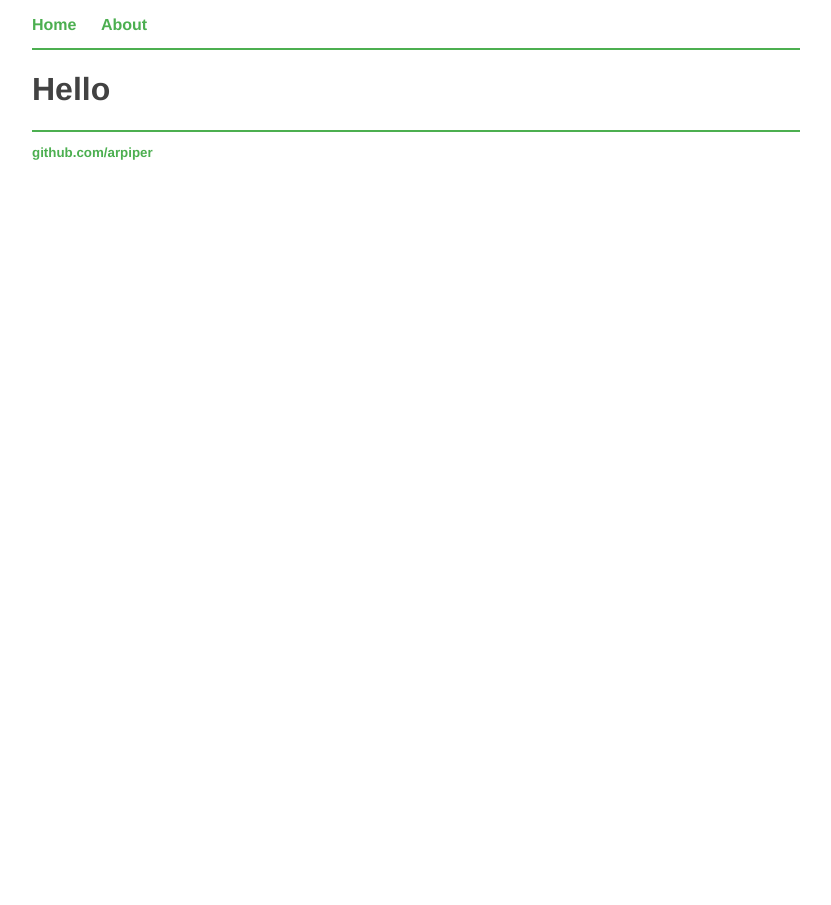
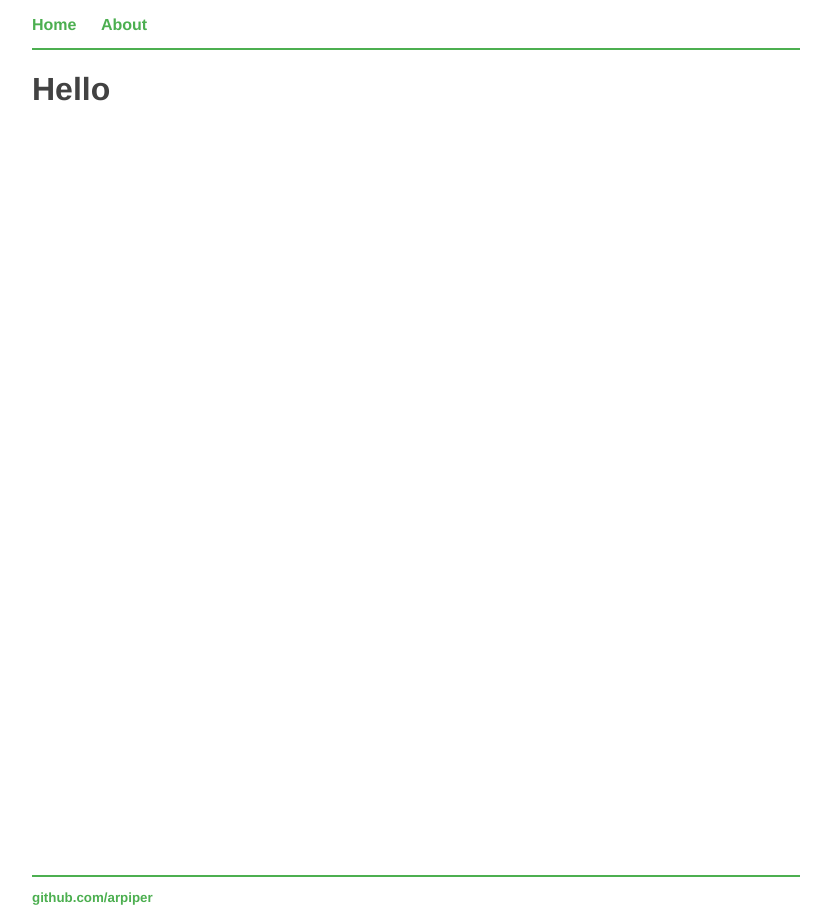
Before and after one commit to arpiper/arpiper.github.io, a Jekyll site: the page built from index.html, in a window 1280 px wide. Shown: the whole page, without its empty margins (224-1055 px from the left). Built offline with Jekyll 4.4.1, drawn with Linux system fonts in a browser that asks for light colours.

Commit message:
added html sizing, box-sizing

```diff
--- a/css/main.css
+++ b/css/main.css
@@ -1,8 +1,15 @@
-body {
+* {
+  box-sizing: border-box;
+}
+
+html, body {
   height: 100%;
   width: 100%;
   margin: 0;
   padding: 0;
+}
+
+body {
   display: grid;
   font-family: "Helvetica", "Arial", "Sans-serif";
   grid-template-columns: 20% 60% 20%;
```
